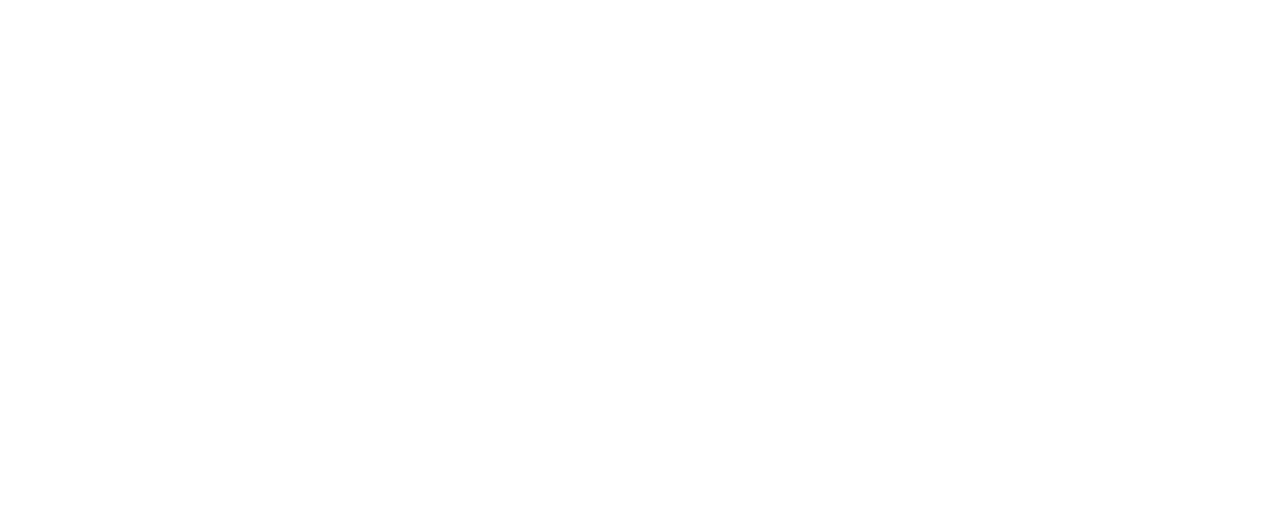
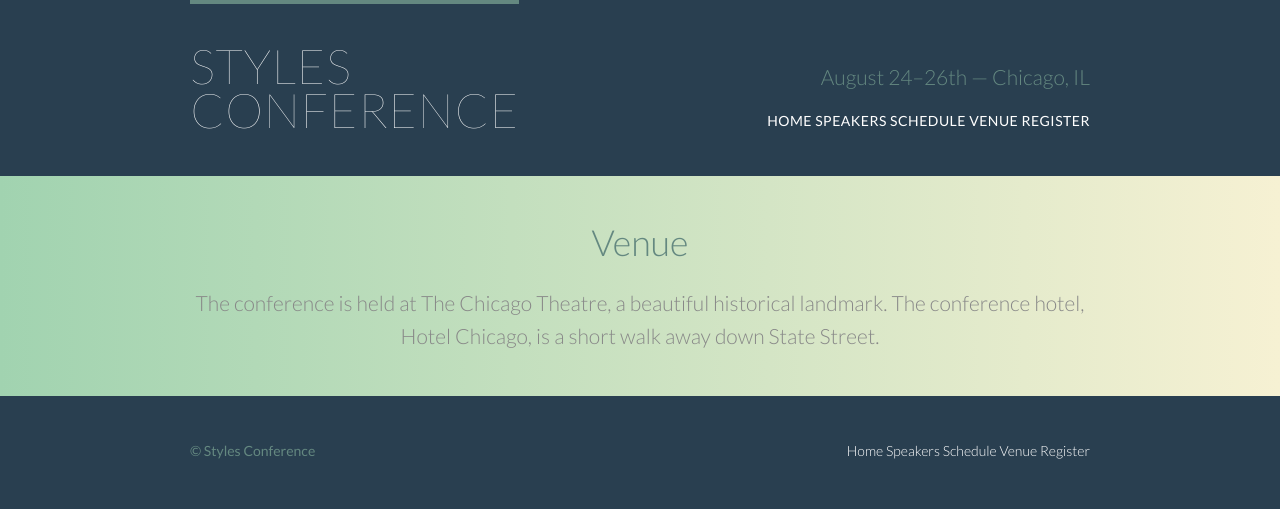
Before and after one commit to X140hu4/HTML-CSS, a plain HTML site: page Building your first webpage/venue.html in a window 1280 px wide. Drawn offline with Linux system fonts and the light colour scheme.

Commit message:
Completed Typography and Background & Gradient Chapter

```diff
--- a/Building your first webpage/assets/stylesheet/main.css
+++ b/Building your first webpage/assets/stylesheet/main.css
@@ -48,13 +48,39 @@ table {
 
 /*
   ==========================================
+  Rows
+  ==========================================
+*/
+
+.row,
+.row-alt{
+  min-width: 960px;
+}
+
+.row{
+  background: #fff;
+  padding: 66px 0 44px 0;
+}
+
+.row-alt{
+   background: #cbe2c1;
+   background: -webkit-linear-gradient(to right, #a1d3b0, #f6f1d3);
+   background: -moz-linear-gradient(to right, #a1d3b0, #f6f1d3);
+   background: linear-gradient(to right, #a1d3b0, #f6f1d3);
+   padding: 44px 0 22px 0;
+}
+
+
+/*
+  ==========================================
   Custom styles
   ==========================================
 */
 
 body{
+  background: #293f50;
   color: #888;
-  font: 300 16px/22px "Open Sans", "Helvetica Neue", Helvetica, Arial, sans-serif;
+  font: 300 16px/22px "Lato", "Open Sans", "Helvetica Neue", Helvetica, Arial, sans-serif;
 }
 
 /*
@@ -64,11 +90,16 @@ body{
 */
 
 a{
-  color:#a9b2b9;
+  color:#648880;
+  text-decoration: none;
 }
 
 a:hover{
-  color: #648880;
+  color: #a9b2b9;
+}
+
+p a{
+  border-bottom: 1px solid #dfe2e5;
 }
 
 .teaser a:hover h3{
@@ -158,6 +189,7 @@ h5{
   color: #a9b2b9;
   font-size: 14px;
   font-weight: 400;
+  text-transform: uppercase;
 }
 
 strong{
@@ -169,6 +201,21 @@ cite,em{
 }
 
 /*
+  ========================================
+  Leads
+  ========================================
+*/
+
+.lead {
+  text-align: center;
+}
+.lead p {
+  font-size: 21px;
+  line-height: 33px;
+}
+
+
+/*
   ==========================================
   Buttons
   ==========================================
@@ -176,13 +223,23 @@ cite,em{
 
 .btn{
   border-radius: 5px;
+  color: #fff;
+  cursor: pointer;
   display: inline-block;
+  font-weight: 400;
+  letter-spacing: 0.5px;
   margin: 0;
+  text-transform: uppercase;
 }
 
 .btn-alt{
-  border: 1px solid #dfe2e5;
+  border: 1px solid #fff;
   padding: 10px 30px;
+}
+
+.btn-alt:hover{
+  background: #fff;
+  color: #648880;
 }
 
 /*
@@ -192,8 +249,10 @@ cite,em{
 */
 
 .hero{
+  color: #fff;
   line-height: 44px;
   padding:22px 80px 66px 80px;
+  text-align: center;
 }
 
 .hero h2{
@@ -202,6 +261,7 @@ cite,em{
 
 .hero p{
   font-size: 24px;
+  font-weight: 100;
 }
 
 /*
@@ -233,17 +293,23 @@ cite,em{
   border-top: 4px solid #648880;
   float: left;
   font-size: 48px;
+  font-weight: 100;
+  letter-spacing: 0.5px;
   line-height: 44px;
   padding: 40px 0 22px 0;
+  text-transform: uppercase;
 }
 
 .tagline{
   margin: 66px 0 22px 0;
+  text-align: right;
 }
 
 .primary-nav{
   font-size: 14px;
   font-weight: 400;
+  letter-spacing: .5px;
+  text-transform: uppercase;
 }
 
 /*
@@ -263,3 +329,23 @@ cite,em{
   padding-bottom: 44px;
   padding-top: 44px;
 }
+
+/*
+  ========================================
+  Navigation
+  ========================================
+*/
+
+.nav{
+  text-align: right;
+}
+
+.primary-header a,
+.primary-footer a{
+  color: #fff;
+}
+
+.primary-header a:hover,
+.primary-footer a:hover{
+  color: #648880;
+}
--- a/Building your first webpage/venue.html
+++ b/Building your first webpage/venue.html
@@ -0,0 +1,49 @@
+<!DOCTYPE html>
+<html>
+  <head>
+    <meta charset="utf-8">
+    <title>Venue - Styles Conference</title>
+    <link rel="stylesheet" href="assets/stylesheet/main.css">
+    <link rel="stylesheet" href="https://fonts.googleapis.com/css?family=Lato:100,300,400">
+  </head>
+
+  <body>
+    <header class="primary-header container group">
+      <section>
+        <h1 class="logo">
+          <a href="index.html">Styles <br> Conference</a>
+        </h1>
+      </section>
+
+      <h3 class="tagline">August 24&ndash;26th &mdash; Chicago, IL</h3>
+
+      <nav class="nav primary-nav">
+        <a href="index.html">Home</a>
+        <a href="speakers.html">Speakers</a>
+        <a href="schedule.html">Schedule</a>
+        <a href="venue.html">Venue</a>
+        <a href="register.html">Register</a>
+      </nav>
+    </header>
+
+    <section class="row-alt">
+      <div class="lead container">
+        <h1>Venue</h1>
+        <p>The conference is held at The Chicago Theatre, a beautiful historical landmark. The conference hotel, Hotel Chicago, is a short walk away down State Street.</p>
+      </div>
+    </section>
+
+    <footer class="primary-footer container group">
+      <small>&copy; Styles Conference</small>
+
+      <nav class="nav">
+        <a href="index.html">Home</a>
+        <a href="speakers.html">Speakers</a>
+        <a href="schedule.html">Schedule</a>
+        <a href="venue.html">Venue</a>
+        <a href="register.html">Register</a>
+      </nav>
+    </footer>
+
+  </body>
+</html>
```
Also changed, not shown: Building your first webpage/index.html (+7 -4 lines), Building your first webpage/register.html (+49 -0 lines), Building your first webpage/schedule.html (+49 -0 lines), Building your first webpage/speakers.html (+49 -0 lines).
